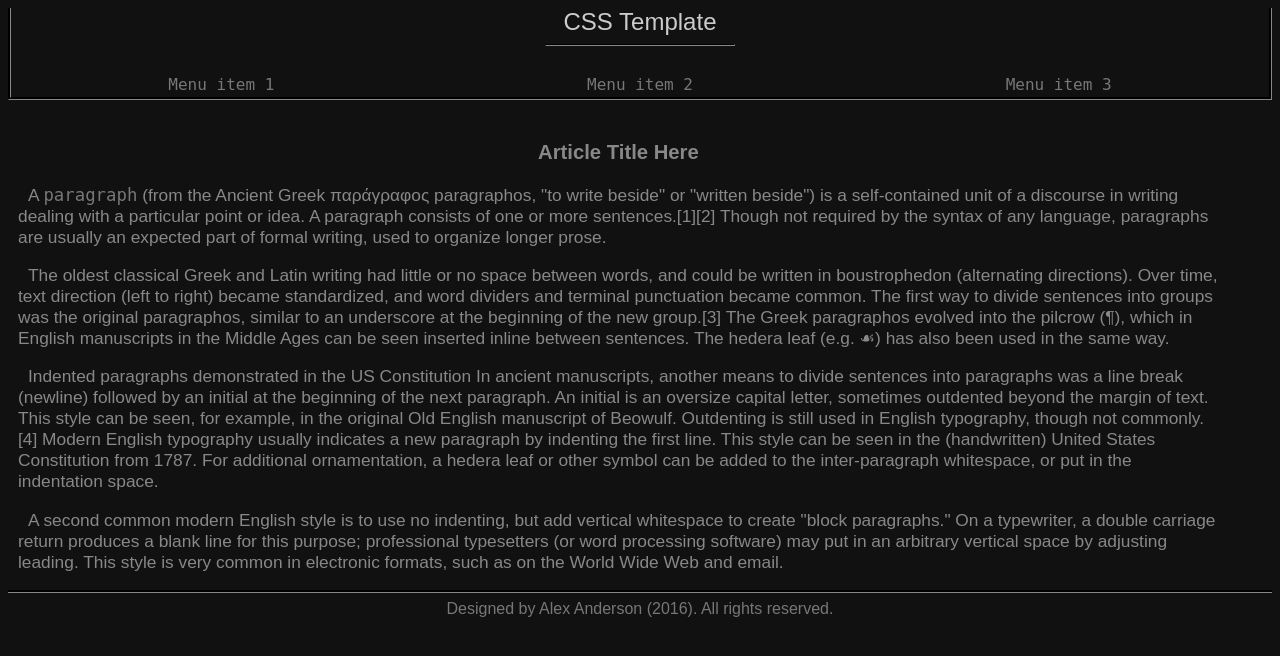
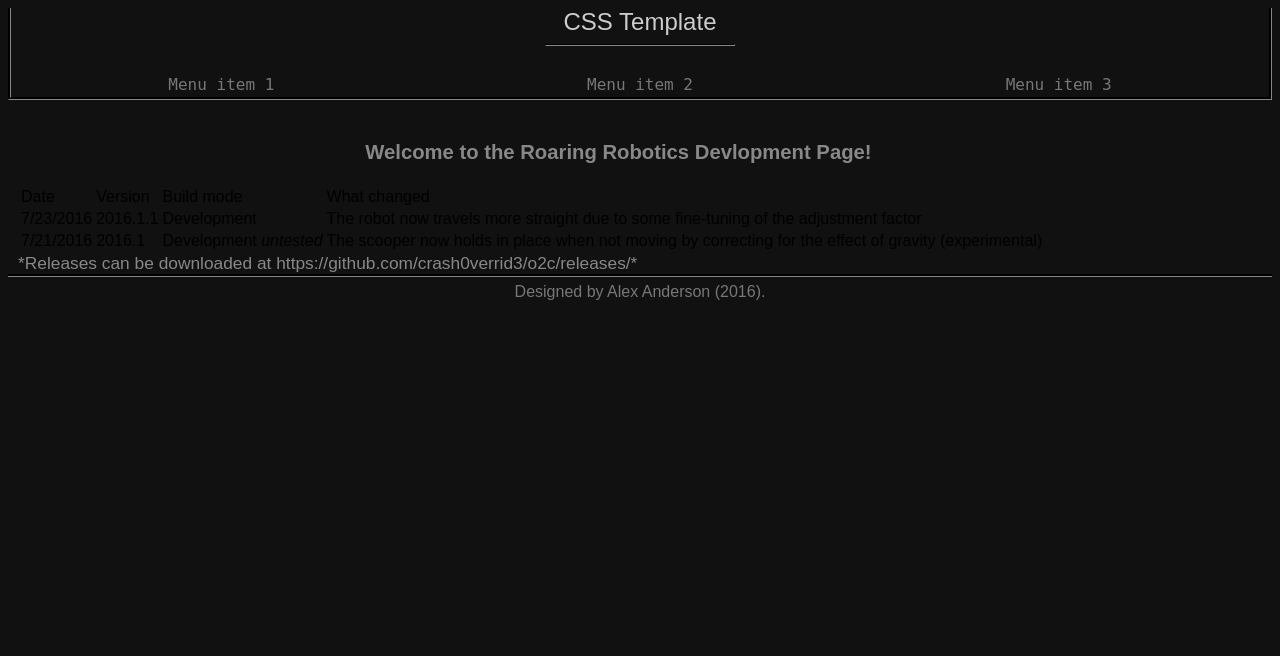
Before and after one commit to crash0verrid3/o2c, a PHP site: page / in a window 1280 px wide. Shown: the top 656 px of the page. Run offline with PHP 8.4, Linux system fonts and the light colour scheme.

Commit message:
Changed webpage

```diff
--- a/index.php
+++ b/index.php
@@ -89,24 +89,23 @@ hr{
 	<div class="body">
 		<br>
 		<h3>
-			Article Title Here
+			Welcome to the Roaring Robotics Devlopment Page!
 		</h3>
-		<p>
-A <a href="https://en.wikipedia.org/wiki/Paragraph">paragraph</a> (from the Ancient Greek παράγραφος paragraphos, "to write beside" or "written beside") is a self-contained unit of a discourse in writing dealing with a particular point or idea. A paragraph consists of one or more sentences.[1][2] Though not required by the syntax of any language, paragraphs are usually an expected part of formal writing, used to organize longer prose.
-		</p>
-		<p>
-The oldest classical Greek and Latin writing had little or no space between words, and could be written in boustrophedon (alternating directions). Over time, text direction (left to right) became standardized, and word dividers and terminal punctuation became common. The first way to divide sentences into groups was the original paragraphos, similar to an underscore at the beginning of the new group.[3] The Greek paragraphos evolved into the pilcrow (¶), which in English manuscripts in the Middle Ages can be seen inserted inline between sentences. The hedera leaf (e.g. ☙) has also been used in the same way.
-		</p>
-		<p>
-Indented paragraphs demonstrated in the US Constitution
-In ancient manuscripts, another means to divide sentences into paragraphs was a line break (newline) followed by an initial at the beginning of the next paragraph. An initial is an oversize capital letter, sometimes outdented beyond the margin of text. This style can be seen, for example, in the original Old English manuscript of Beowulf. Outdenting is still used in English typography, though not commonly.[4] Modern English typography usually indicates a new paragraph by indenting the first line. This style can be seen in the (handwritten) United States Constitution from 1787. For additional ornamentation, a hedera leaf or other symbol can be added to the inter-paragraph whitespace, or put in the indentation space.
-		</p>
-		<p>
-A second common modern English style is to use no indenting, but add vertical whitespace to create "block paragraphs." On a typewriter, a double carriage return produces a blank line for this purpose; professional typesetters (or word processing software) may put in an arbitrary vertical space by adjusting leading. This style is very common in electronic formats, such as on the World Wide Web and email.
-		</p>
+		<table>
+			<tr style="">
+				<b>
+					<td>Date</td><td>Version</td><td>Build mode</td><td>What changed</td>
+				</b>
+			</tr>
+			<tr>
+				<td>7/23/2016</td><td>2016.1.1</td><td>Development</td><td>The robot now travels more straight due to some fine-tuning of the adjustment factor</td>
+			</tr>
+				<td>7/21/2016</td><td>2016.1</td><td>Development <i>untested</i></td><td>The scooper now holds in place when not moving by correcting for the effect of gravity (experimental)</td>
+		</table>
+*Releases can be downloaded at https://github.com/crash0verrid3/o2c/releases/*
 	</div>
 	<footer>
-		Designed by Alex Anderson (2016). All rights reserved.
+		Designed by Alex Anderson (2016).
 	</footer>
 </body>
 </html>
```
Also changed, not shown: document.md.txt (added, +8 -0 lines).
